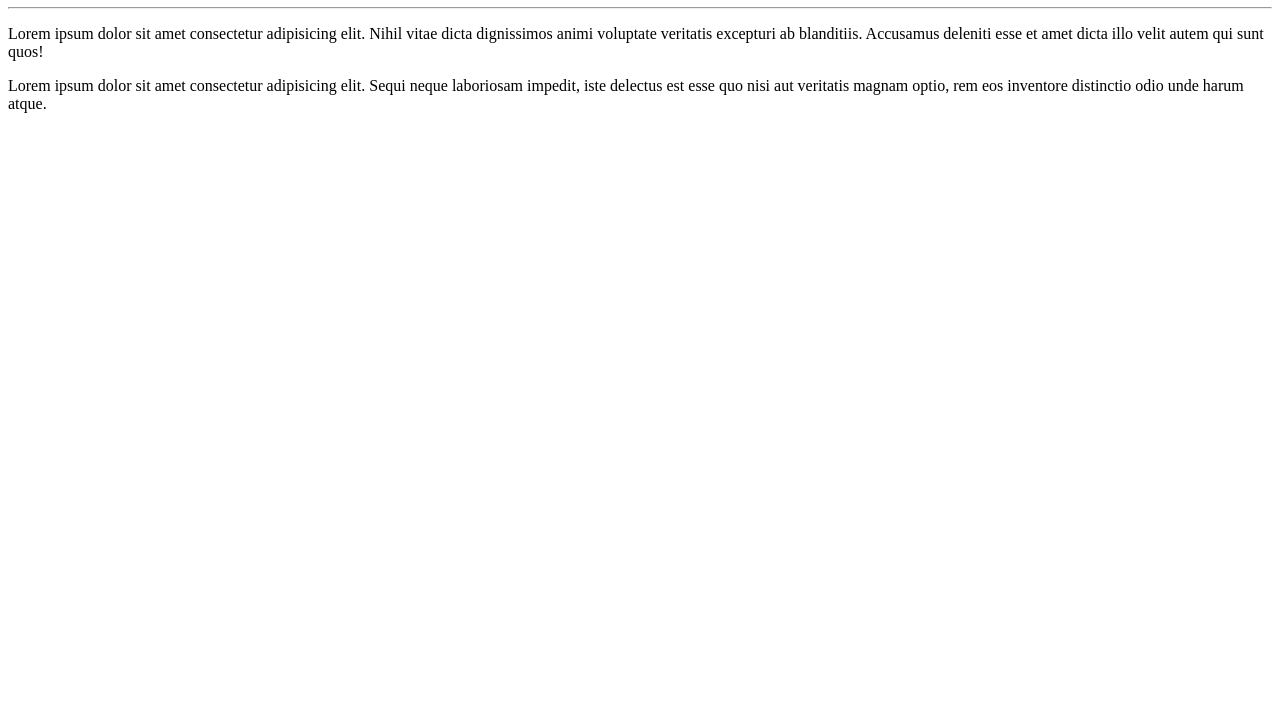
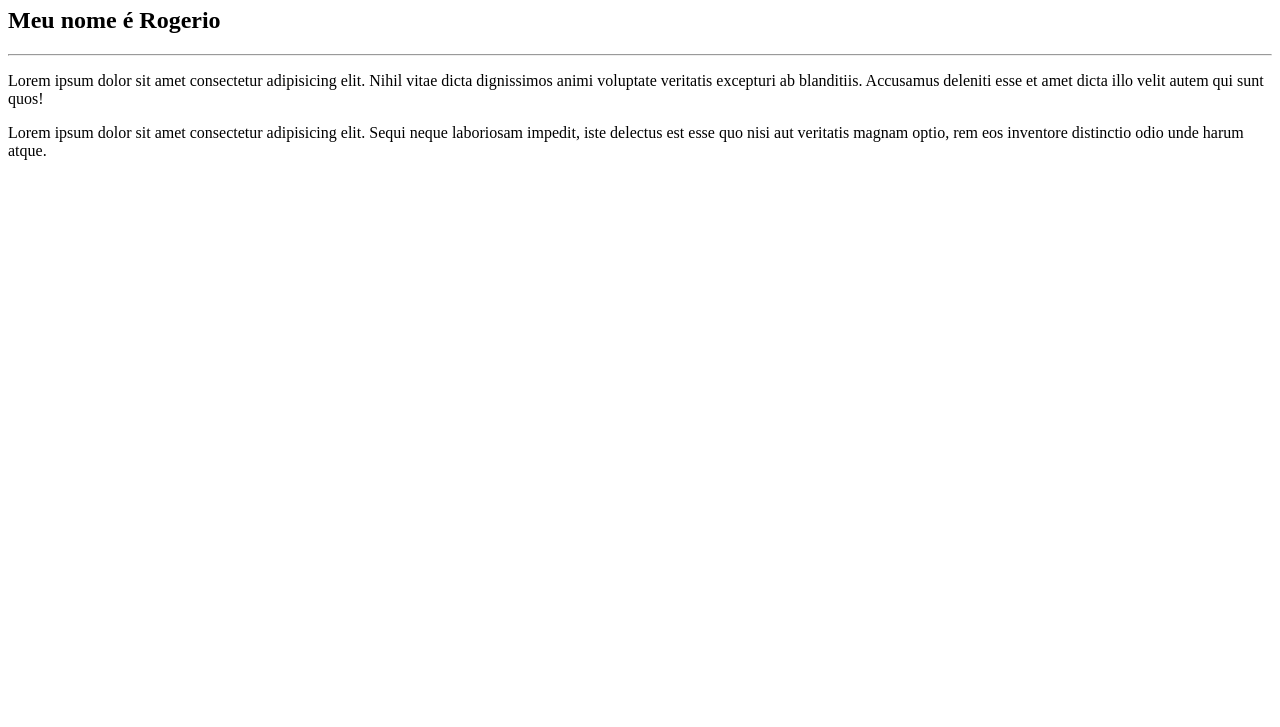
Before and after one commit to Rogkk/Hello-World, a plain HTML site: page site/index.html in a window 1280 px wide. Shown: the part 73-800 px from the top of the page. Drawn offline with Linux system fonts and the light colour scheme.

Commit message:
Create h2 in index.html

```diff
--- a/site/index.html
+++ b/site/index.html
@@ -7,6 +7,7 @@
 </head>
 <body>
     <h1>Olá, Mundo!</h1>
+    <h2>Meu nome é Rogerio</h2>
     <hr>
     <p>Lorem ipsum dolor sit amet consectetur adipisicing elit. Nihil vitae dicta dignissimos animi voluptate veritatis excepturi ab blanditiis. Accusamus deleniti esse et amet dicta illo velit autem qui sunt quos!</p>
     <p>Lorem ipsum dolor sit amet consectetur adipisicing elit. Sequi neque laboriosam impedit, iste delectus est esse quo nisi aut veritatis magnam optio, rem eos inventore distinctio odio unde harum atque.</p>
```
